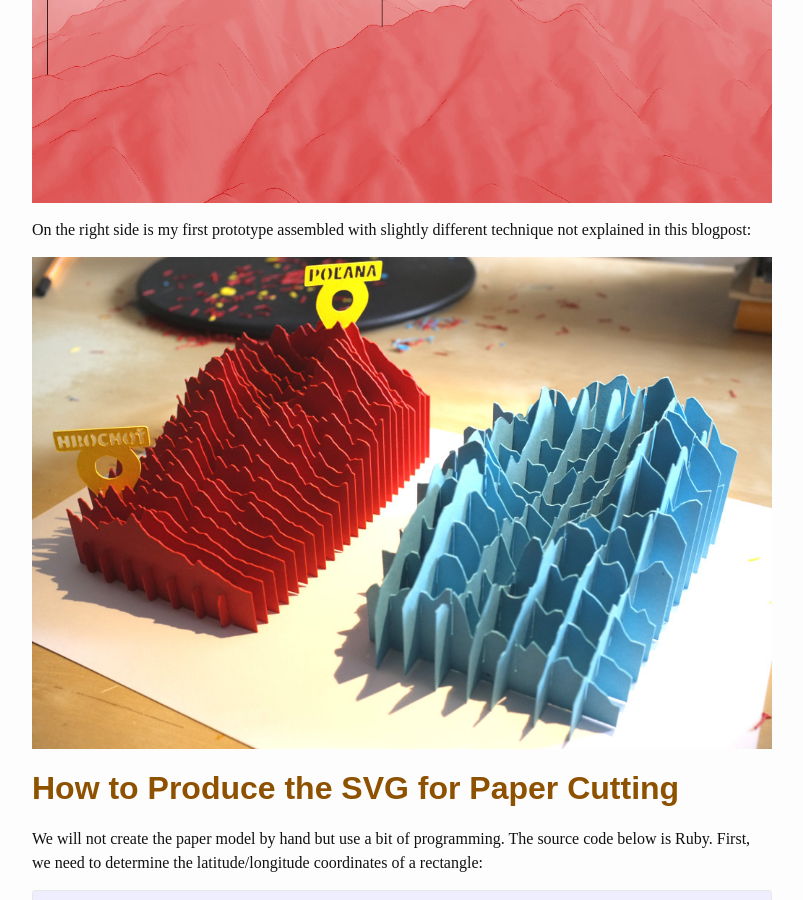
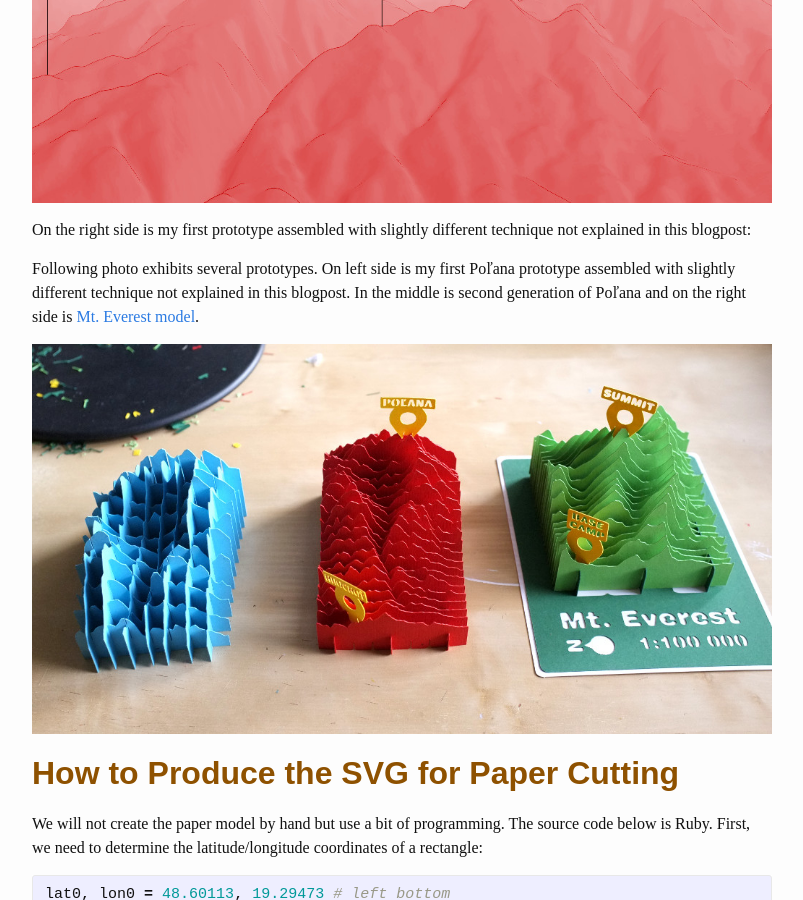
Before and after one commit to Laserworks/diy, a Jekyll site: the page built from _posts/2015-04-18-3d-paper-model-of-polana-volcano.markdown, in a window 1280 px wide and 900 px high, scrolled down 2527 px. Shown: the whole window, without its empty margins (238-1041 px from the left). Built offline with Jekyll 4.4.1, drawn with Linux system fonts in a browser that asks for light colours; comment, search, counter and statistics services are not loaded.

Commit message:
add 2015-04-20-3d-paper-model-mt-everest

```diff
--- a/_posts/2015-04-18-3d-paper-model-of-polana-volcano.markdown
+++ b/_posts/2015-04-18-3d-paper-model-of-polana-volcano.markdown
@@ -21,7 +21,9 @@
 
 On the right side is my first prototype assembled with slightly different technique not explained in this blogpost:
 
-![Poľana Volcano cut from paper]({{site.baseurl}}/images/2015-04-18-3d-terrain-relief/04.jpg "Poľana Volcano cut from paper")
+Following photo exhibits several prototypes. On left side is my first Poľana prototype assembled with slightly different technique not explained in this blogpost. In the middle is second generation of Poľana and on the right side is [Mt. Everest model](https://petervojtek.github.io/diy/diy/2015/04/20/3d-paper-model-mt-everest.html).
+
+![Poľana Volcano cut from paper]({{site.baseurl}}/images/2015-04-18-3d-terrain-relief/10.jpg "Poľana Volcano cut from paper - evolutions of prototypes")
 
 ## How to Produce the SVG for Paper Cutting
 
```
Also changed, not shown: _posts/2015-04-20-3d-paper-model-mt-everest.markdown (added, +24 -0 lines), images/2015-04-18-3d-terrain-relief/10.jpg (added), images/2015-04-20-mt-everest/01.jpg (added), images/2015-04-20-mt-everest/02.jpg (added), images/2015-04-20-mt-everest/03.jpg (added), images/2015-04-20-mt-everest/04.jpg (added), images/2015-04-20-mt-everest/05.jpg (added), images/2015-04-20-mt-everest/06.jpg (added), images/2015-04-20-mt-everest/07.jpg (added), images/2015-04-20-mt-everest/08.jpg (added), images/2015-04-20-mt-everest/09.jpg (added), images/2015-04-20-mt-everest/10.jpg (added), images/2015-04-20-mt-everest/11.jpg (added), images/2015-04-20-mt-everest/12.jpg (added), 1 more files.
